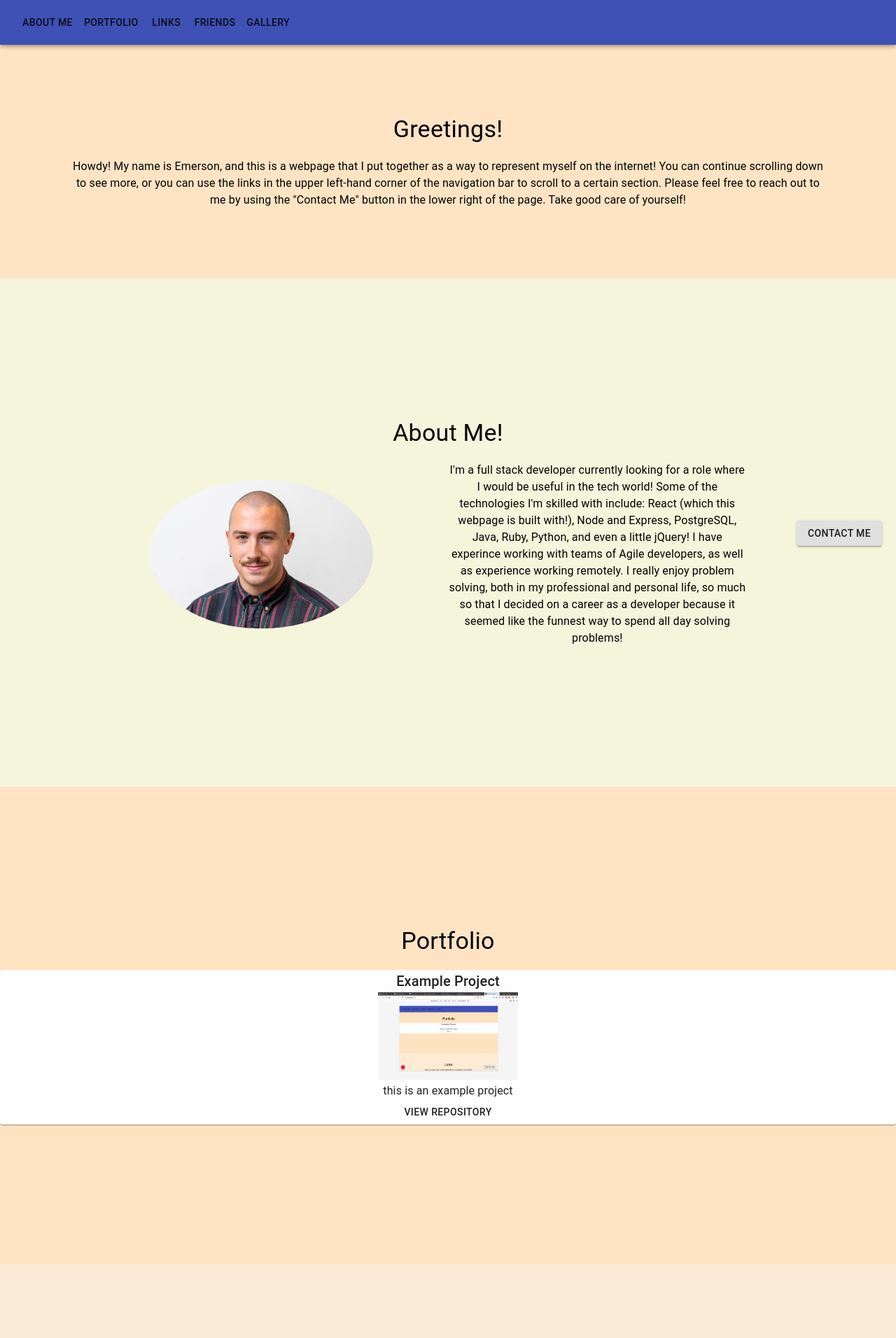
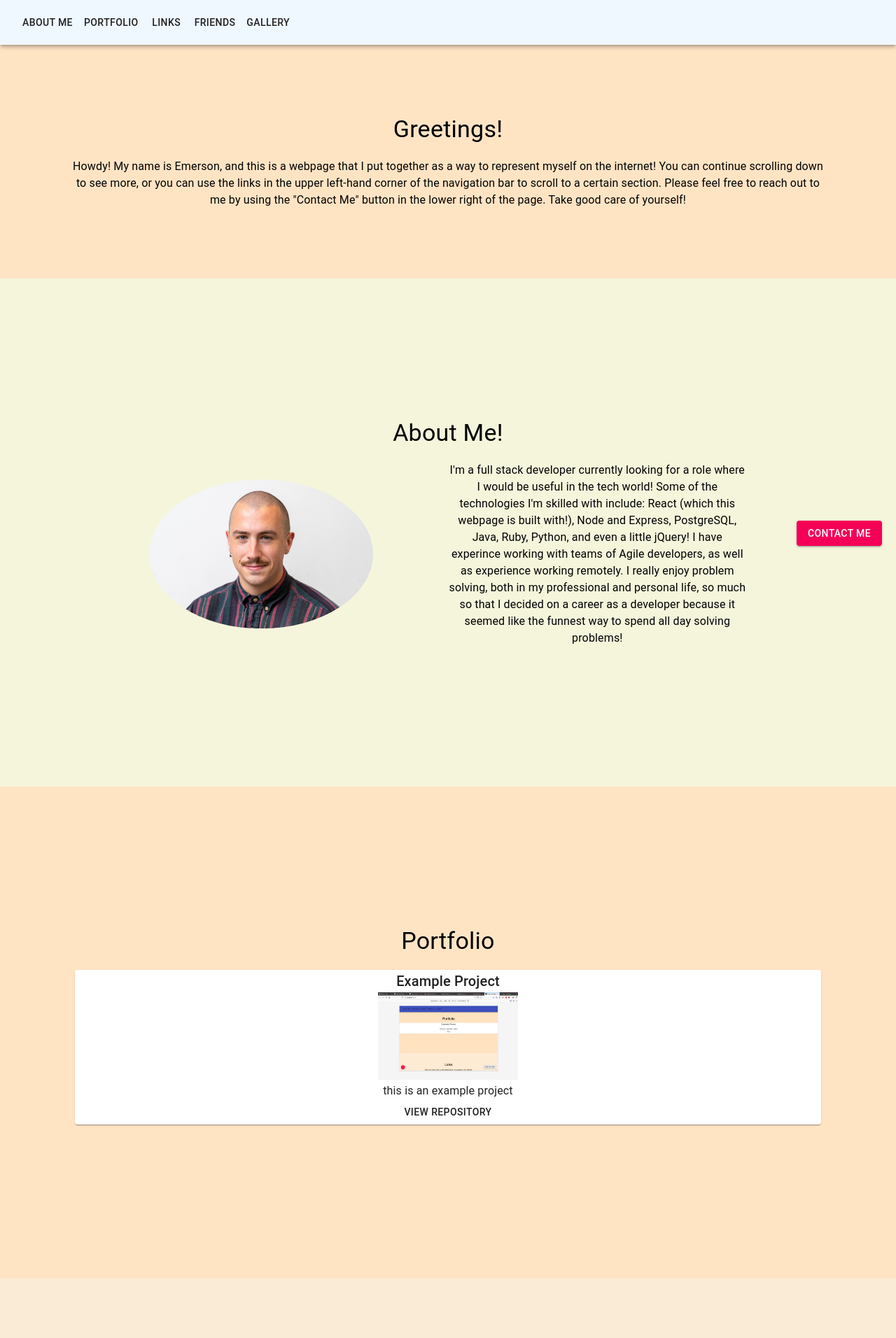
Before and after one commit to emersona-glitch/my-website, a React (Create React App) app: page / in a window 1280 px wide. Shown: the top 1912 px of the page at 70% size. Built offline with nearby package versions, Linux system fonts and the light colour scheme.

Commit message:
mvp ready to deploy

```diff
--- a/src/Components/App/App.js
+++ b/src/Components/App/App.js
@@ -43,8 +43,8 @@ function App() {
       <AboutMe />
       <Portfolio />
       <Links />
-      <Friends />
-      <Gallery />
+      {/* <Friends /> */}
+      {/* <Gallery /> */}
       <Footer />
 
       <ContactMe />
--- a/src/Components/ContactMe/ContactMe.css
+++ b/src/Components/ContactMe/ContactMe.css
@@ -10,3 +10,7 @@
 #contact-dialog {
   width:  400px;
 }
+
+/* .Contact-Button {
+  background-color: aquamarine;
+} */
--- a/src/Components/ContactMe/ContactMe.js
+++ b/src/Components/ContactMe/ContactMe.js
@@ -203,7 +203,9 @@ const isLoading = () => {
 
       <Button
       variant="contained"
-      onClick={handleClickOpen}>
+      onClick={handleClickOpen}
+      className="Contact-Button"
+      color="secondary">
         Contact Me
       </Button>
 
--- a/src/Components/NavBar/NavBar.css
+++ b/src/Components/NavBar/NavBar.css
@@ -1,3 +1,3 @@
-.NavBar {
-
+.ToolBar {
+  background-color: aliceblue;
 }
--- a/src/Components/NavBar/NavBar.js
+++ b/src/Components/NavBar/NavBar.js
@@ -91,7 +91,7 @@ function Nav(props) {
     <div className='NavBar'
     id="back-to-top-anchor">
       <AppBar>
-        <Toolbar>
+        <Toolbar className="ToolBar">
 
         {/* Hamburger Menu */}
         <Hidden smUp>
--- a/src/Components/Portfolio/Portfolio.js
+++ b/src/Components/Portfolio/Portfolio.js
@@ -1,9 +1,8 @@
 import React from 'react';
 import './Portfolio.css';
 import {
-  Paper,
   Typography,
-
+  Grid,
 } from '@material-ui/core'
 
 import ProjectComponent from '../ProjectComponent/ProjectComponent'
@@ -14,13 +13,27 @@ function Portfolio() {
   return (
     <div className='portfolio'
     name="portfolio">
-    <Typography
-    variant='h4'>
-      Portfolio
-    </Typography>
-    <br/>
 
-    <ProjectComponent title='Example Project' description='this is an example project'/>
+      <Typography
+      variant='h4'>
+        Portfolio
+      </Typography>
+      <br/>
+      <Grid container>
+        <Grid item
+        xs={1}>
+        </Grid>
+        <Grid item xs={10}>
+          <ProjectComponent title='Example Project' description='this is an example project'/>
+
+        </Grid>
+        <Grid item
+        xs={1}>
+        </Grid>
+      </Grid>
+
+      <br/>
+
 
     </div>
   );
--- a/src/Components/ProjectComponent/ProjectComponent.jsx
+++ b/src/Components/ProjectComponent/ProjectComponent.jsx
@@ -39,7 +39,7 @@ function ProjectComponent(props) {
       </Typography>
 
       {/* View Repo button */}
-        <a href='https://www.linkedin.com/in/emerson-aagaard/' target="_blank" rel="noreferrer">
+        <a href='https://github.com/emersona-glitch/my-website' target="_blank" rel="noreferrer">
       <Button>
            View Repository
       </Button>
```
Also changed, not shown: notes.txt, 1 other file (tests, documents, lock files or other folders).
